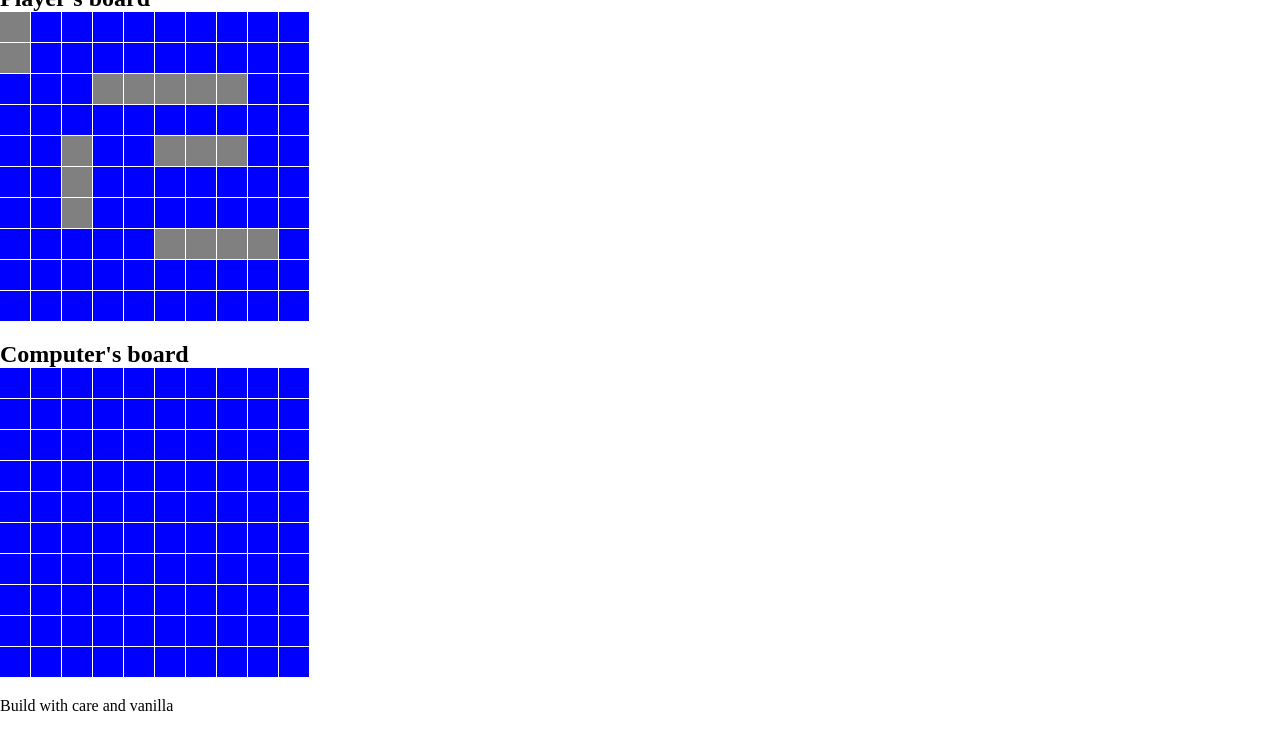
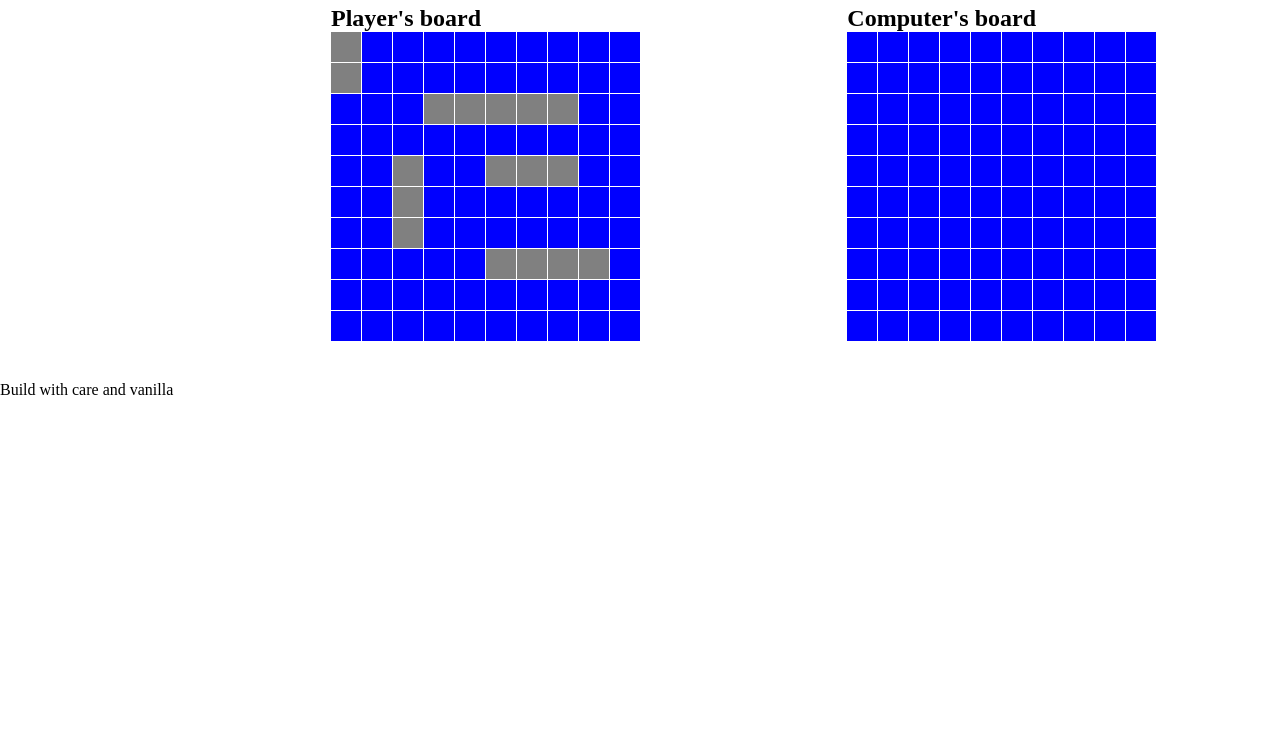
Before and after one commit to cmatsagka/battleship, a website built with webpack: page src/template.html in a window 1280 px wide. Shown: the part 52-800 px from the top of the page. Built offline with nearby package versions, Linux system fonts and the light colour scheme.

Commit message:
Align main content with flexbox

```diff
--- a/src/styles.css
+++ b/src/styles.css
@@ -6,6 +6,12 @@
 
 body {
 	min-height: 100vh;
+}
+
+main {
+	display: flex;
+	justify-content: space-around;
+	padding: 20px;
 }
 
 .board {
```
